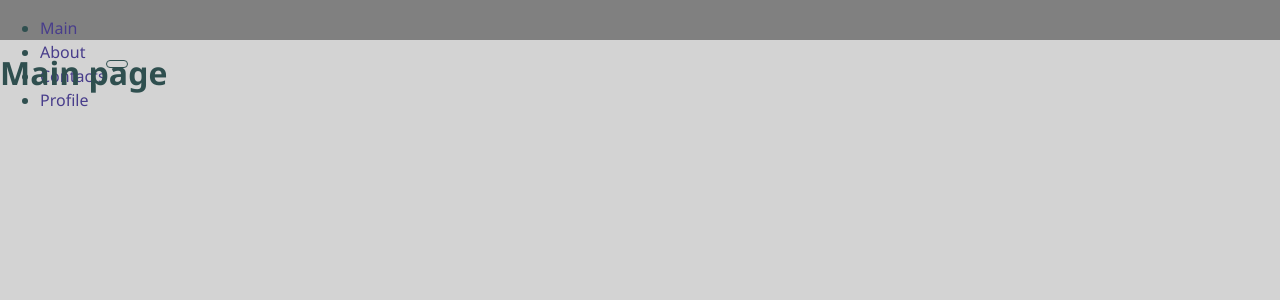
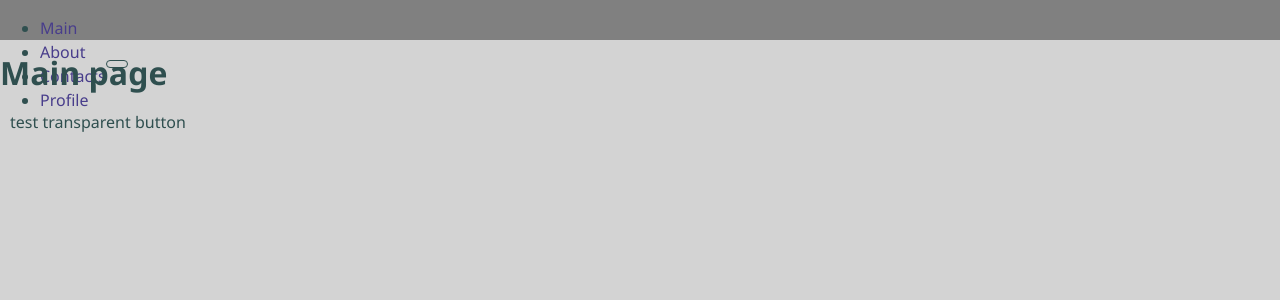
Before and after one commit to gobvoz/blog, a React app: page /main in a window 1280 px wide. Shown: the top 300 px of the page. Built offline with nearby package versions, Linux system fonts and the light colour scheme.

Commit message:
- fix `webpack` config, loaders mistake - fix `ThemeToggler` type - add `Button` component

```diff
--- a/src/app/app.tsx
+++ b/src/app/app.tsx
@@ -6,14 +6,19 @@ import { useTheme } from './providers/theme-provider/lib/use-theme';
 import { classNames } from 'shared/lib/class-names';
 
 import './styles/index.scss';
+import { Button } from 'shared/ui/button';
+import { ButtonMod } from 'shared/ui/button/ui/button';
 
 export const App = () => {
-  const { theme } = useTheme();
+  const { theme, toggleTheme } = useTheme();
 
   return (
     <div className={classNames(['app', theme], {})}>
       <Navbar />
       <AppRouter />
+      <Button mod={ButtonMod.TRANSPARENT} onClick={toggleTheme}>
+        test transparent button
+      </Button>
     </div>
   );
 };
--- a/src/app/styles/index.scss
+++ b/src/app/styles/index.scss
@@ -25,18 +25,3 @@ a {
     color: var(--link-hover-color);
   }
 }
-
-button {
-  padding: 3px 10px;
-  color: var(--button-color);
-  background-color: var(--bg-button-color);
-  border: 1px solid var(--border-color);
-  border-radius: var(--border-radius);
-
-  transition: all 0.3s;
-
-  &:hover {
-    color: var(--button-hover-color);
-    background-color: var(--bg-button-hover-color);
-  }
-}
--- /dev/null
+++ b/src/shared/ui/button/index.ts
@@ -0,0 +1 @@
+export { Button } from './ui/button';
--- /dev/null
+++ b/src/shared/ui/button/ui/button.module.scss
@@ -0,0 +1,21 @@
+button {
+  padding: 3px 10px;
+  color: var(--button-color);
+  background-color: var(--bg-button-color);
+  border: 1px solid var(--border-color);
+  border-radius: var(--border-radius);
+
+  transition: all 0.3s;
+
+  cursor: pointer;
+
+  &:hover {
+    color: var(--button-hover-color);
+    background-color: var(--bg-button-hover-color);
+  }
+}
+
+.transparent {
+  border: none;
+  background: transparent;
+}
--- /dev/null
+++ b/src/shared/ui/button/ui/button.tsx
@@ -0,0 +1,25 @@
+import { ButtonHTMLAttributes, FC } from 'react';
+import { classNames } from 'shared/lib/class-names';
+
+import cls from './button.module.scss';
+
+export enum ButtonMod {
+  TRANSPARENT = 'transparent',
+}
+
+interface IButtonProps extends ButtonHTMLAttributes<HTMLButtonElement> {
+  className?: string;
+  mod?: ButtonMod;
+}
+
+const Button: FC<IButtonProps> = props => {
+  const { className, children, mod, ...otherProps } = props;
+
+  return (
+    <button className={classNames([cls.button, className, cls[mod]])} {...otherProps}>
+      {children}
+    </button>
+  );
+};
+
+export { Button };
--- a/src/shared/ui/theme-toggler/ui/theme-toggler.tsx
+++ b/src/shared/ui/theme-toggler/ui/theme-toggler.tsx
@@ -1,9 +1,9 @@
-import { FC } from 'react';
+import { ButtonHTMLAttributes, FC } from 'react';
 import { classNames } from 'shared/lib/class-names';
 
 import cls from './theme-toggler.module.scss';
 
-interface IThemeTogglerProps extends React.HTMLProps<HTMLButtonElement> {
+interface IThemeTogglerProps extends ButtonHTMLAttributes<HTMLButtonElement> {
   className?: string;
 }
 
```
Also changed, not shown: 2 other files (tests, documents, lock files or other folders).
